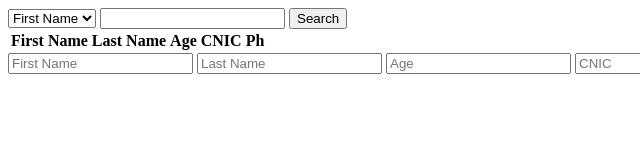
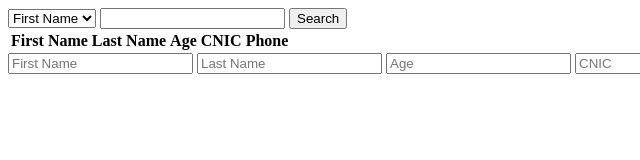
Before and after one commit to Shahzad090/sir-basit-practice-class-code-foam-complete-practice, a plain HTML site: page index.html in a window 1280 px wide. Shown: the full height of the page, 0-640 px from the left. Drawn offline with Linux system fonts and the light colour scheme.

Commit message:
finally done

```diff
--- a/index.html
+++ b/index.html
@@ -26,7 +26,7 @@
               <th>Last Name</th>
               <th>Age</th>
               <th>CNIC</th>
-              <th>Ph</th>
+              <th>Phone</th>
             </tr>
           </thead>
           <tbody id="tableBody"></tbody>
```
